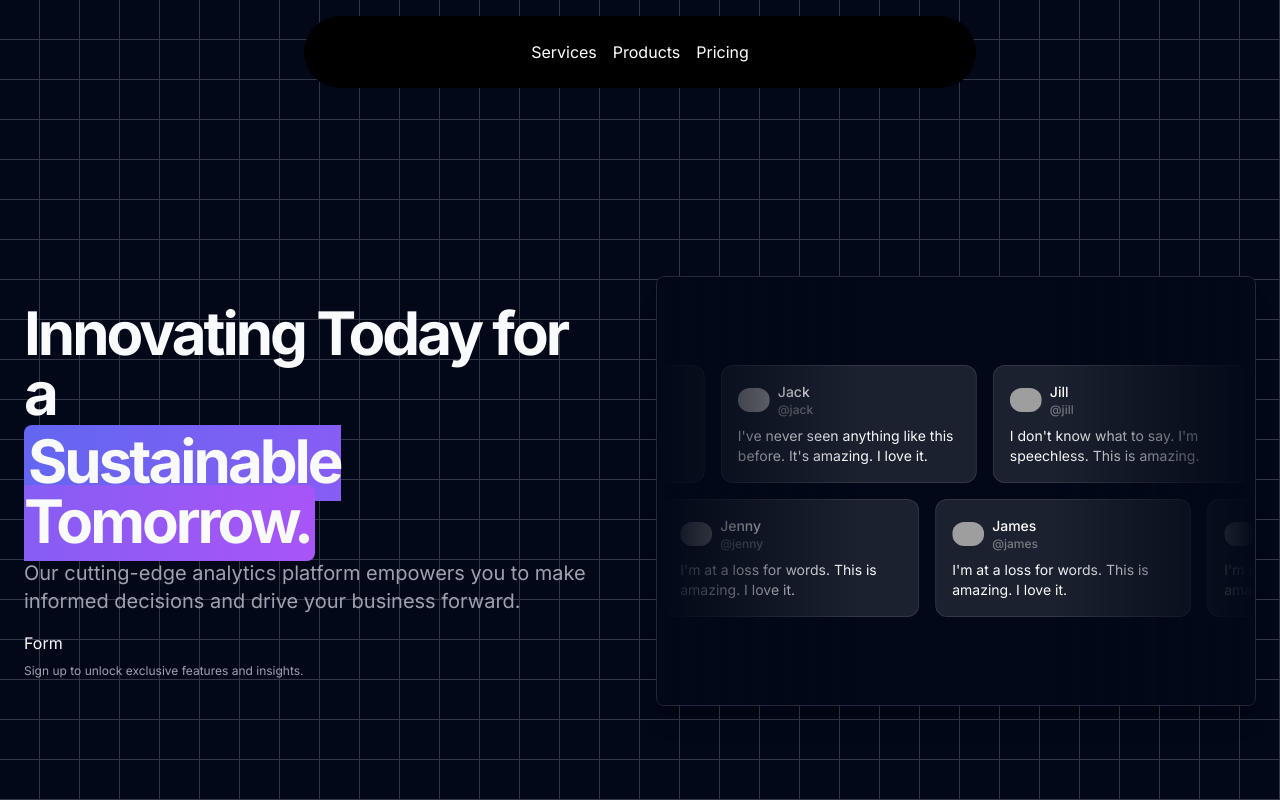
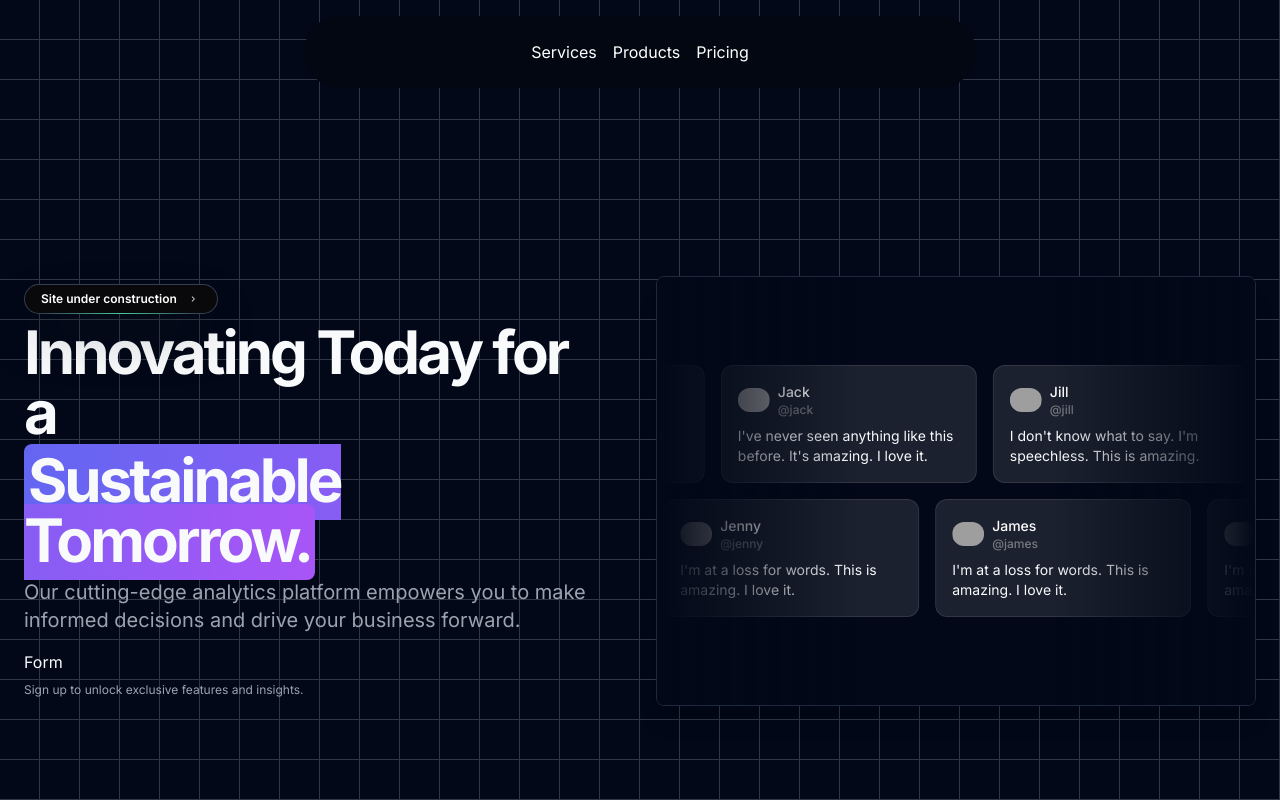
Before and after one commit to thestarsociety/hq, a Next.js app: page /hq in a window 1280 px wide. Shown: the top 800 px of the page. Built offline with nearby package versions, Linux system fonts and the light colour scheme; grey boxes are pictures that could not be loaded.

Commit message:
tag: under construction

```diff
--- a/app/(routes)/hq/page.tsx
+++ b/app/(routes)/hq/page.tsx
@@ -2,6 +2,7 @@
 
 import GridPattern from "@/components/magicui/grid-background";
 import { Highlight } from "@/components/magicui/hero-highlight";
+import { ShinyButton } from "@/components/magicui/shiny-button";
 import { Navbar } from "@/components/navBar";
 import AboutUs from "@/components/pages/aboutUs";
 import Projects from "@/components/pages/projects";
@@ -29,6 +30,7 @@ const HqPage = () => {
                             <div className="grid gap-6 lg:grid-cols-[1fr_400px] lg:gap-12 xl:grid-cols-[1fr_600px]">
                                 <div className="flex flex-col justify-center space-y-4">
                                     <div className="space-y-2">
+                                        <ShinyButton name="Site under construction"/>
                                         <h1 className="text-3xl font-bold tracking-tighter sm:text-5xl xl:text-6xl/none">
                                             Innovating Today for a &nbsp;
 
--- a/components/magicui/menu.tsx
+++ b/components/magicui/menu.tsx
@@ -43,7 +43,7 @@ export const MenuItem = ({
               <motion.div
                 transition={transition}
                 layoutId="active" // layoutId ensures smooth animation
-                className="bg-white dark:bg-black backdrop-blur-sm rounded-2xl overflow-hidden border border-black/[0.2] dark:border-white/[0.2] shadow-xl"
+                className="bg-white dark:bg-gray-950 backdrop-blur-sm rounded-2xl overflow-hidden border border-black/[0.2] dark:border-white/[0.2] shadow-xl"
               >
                 <motion.div
                   layout // layout ensures smooth animation
@@ -70,7 +70,7 @@ export const Menu = ({
   return (
     <nav
       onMouseLeave={() => setActive(null)} // resets the state
-      className="relative rounded-full boder border-transparent dark:bg-black dark:border-white/[0.2] bg-white shadow-input flex justify-center space-x-4 px-8 py-6 "
+      className="relative rounded-full boder border-transparent dark:bg-gray-950 dark:border-white/[0.2] bg-white shadow-input flex justify-center space-x-4 px-8 py-6 "
     >
       {children}
     </nav>
```
